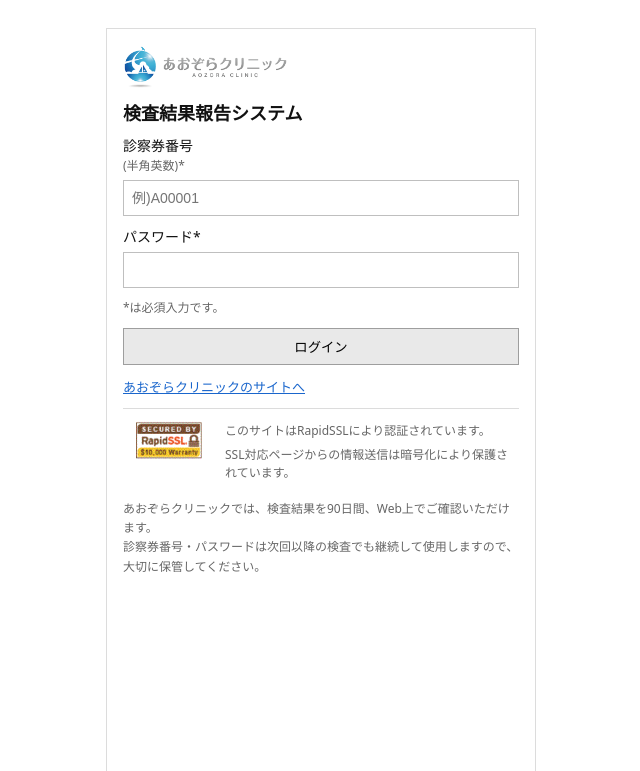
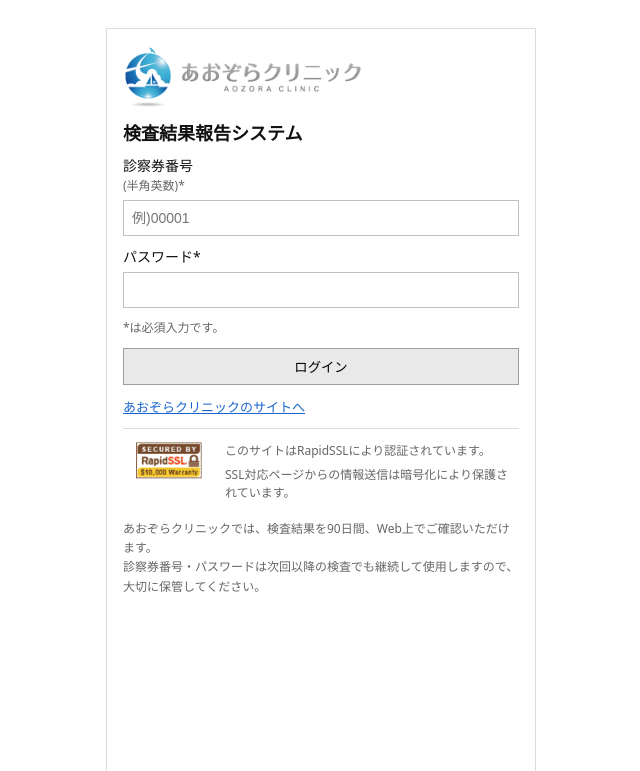
Before and after one commit to aozora-result/aozora, a plain HTML site: page index.html in a window 1280 px wide. Shown: the top 771 px of the page, without its empty margins (319-959 px from the left). Drawn offline with Linux system fonts and the light colour scheme.

Commit message:
Add files via upload

```diff
--- a/css/common.css
+++ b/css/common.css
@@ -130,8 +130,8 @@ body{
   line-height:1.6;
 }
 .logo-img{
-  width: 220px;
-  height: 44px;
+  width: 260px;
+  height: 64px;
   background: url("../images/aoz-yoko_300.gif") no-repeat left center / contain;
 }
 
--- a/index.html
+++ b/index.html
@@ -24,7 +24,7 @@
           class="input inputNum"
           id="cardNo"
           name="cardNo"
-          placeholder="例)A00001"
+          placeholder="例)00001"
           autocomplete="username"
         />
         <label class="label" for="pw">パスワード*</label>
```
